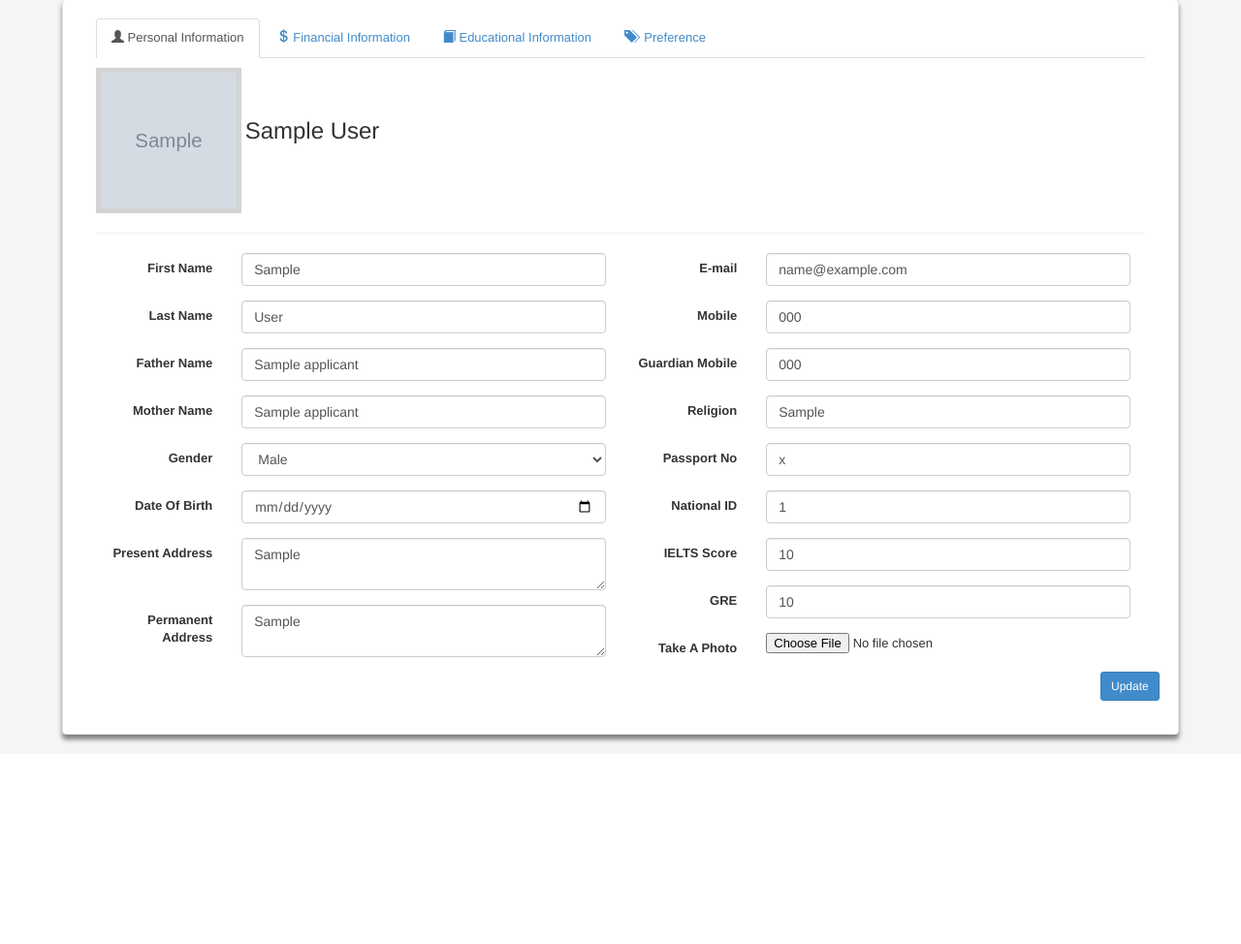
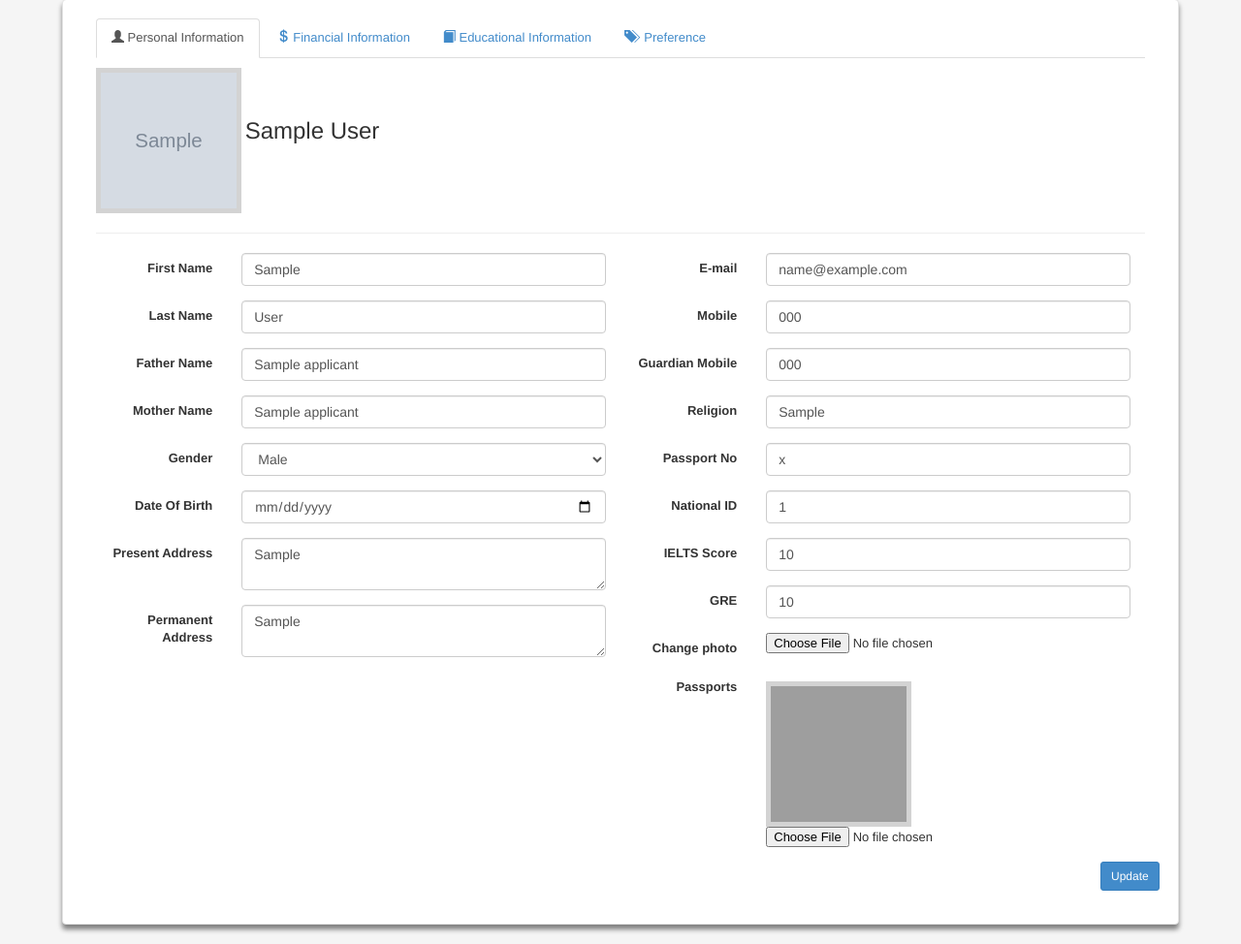
Before and after one commit to zakir224/eges, a CodeIgniter app: page /eges/index.php/welcome/personal_info/1 in a window 1280 px wide. Shown: the part 98-1072 px from the top of the page at 97% size. Before the commit the page ends 866 px from the top, so only its background shows below. Run offline with CodeIgniter, Linux system fonts and the light colour scheme; tables that the repository leaves empty or names only in its code hold one stand-in row (values such as "Sample post"); grey boxes marked "Sample" are stand-in pictures; data that the repository does not hold is empty; grey boxes are pictures that could not be loaded.

Commit message:
passport field added

```diff
--- a/application/controllers/welcome.php
+++ b/application/controllers/welcome.php
@@ -128,11 +128,25 @@ class Welcome extends CI_Controller
                 $imageName = 'image' . "_" . $name;
                 $this->updateFile($_POST['applicant_id'], $data['applicant']['image'], $imageName, $ext);
                 $_POST['image'] = $imageName . '.' . $ext;
-                $this->user_model->update_applicant_info();
-                redirect("welcome/personal_info/" . $_POST['applicant_id']);
+                //$this->user_model->update_applicant_info();
+                //redirect("welcome/personal_info/" . $_POST['applicant_id']);
                 //$_POST['image'] = $imageName;
             }
-        } else {
+        } if ($_FILES['passport']['name']) {
+        $path = $_FILES['passport']['name'];
+        $ext = pathinfo($path, PATHINFO_EXTENSION);
+        $name = "passport_" . $_POST['applicant_id'];
+
+        if ($this->user_model->tempUploadFile('passport', $name)) {
+            $data['applicant'] = $this->user_model->applicant_info($_POST['applicant_id']);
+            $imageName = 'image' . "_" . $name;
+            $this->updateFile($_POST['applicant_id'], $data['applicant']['passport'], $imageName, $ext);
+            $_POST['passport'] = $imageName . '.' . $ext;
+            $this->user_model->update_applicant_info();
+            redirect("welcome/personal_info/" . $_POST['applicant_id']);
+            //$_POST['image'] = $imageName;
+        }
+    } else {
             $this->user_model->update_applicant_info();
             redirect("welcome/personal_info/" . $_POST['applicant_id']);
         }
--- a/application/models/user_model.php
+++ b/application/models/user_model.php
@@ -34,7 +34,7 @@ class User_model extends CI_Model{
         $image = $_POST['image'];
 
         $sql = "INSERT INTO applicant (id, applicant_id, first_name, last_name,
-         password, father_name, mother_name, d_o_b, present_add, parmanent_add,
+         passport, father_name, mother_name, d_o_b, present_add, parmanent_add,
          email, mobile, guardian_mobile, religion, passport_no, gender, national_id,
          ielts_toefl_score, gre_gmat_score, image) VALUES
          (NULL, '$id', '$fn', '$ln', '', '', '', '$dob', '', '', '$email', '$mobile', '', '', '', '$gender', '', '', '', '$image');";
--- a/application/views/personal_info.php
+++ b/application/views/personal_info.php
@@ -148,10 +148,23 @@
                             </div>
                         </div>
                         <div class="form-group">
-                            <label for="inputEmail" class="col-lg-3 control-label">Take A Photo</label>
+                            <label for="inputEmail" class="col-lg-3 control-label">Change photo</label>
 
                             <div class="col-lg-9">
                                 <input type="file" name="image">
+                            </div>
+                            <br>
+                        </div>
+
+                        <div class="form-group">
+                            <label for="inputEmail" class="col-lg-3 control-label">Passports</label>
+
+                            <div class="col-lg-9">
+                                <?php if($applicant['passport']) {?>
+                                    <a href="<?php echo base_url('/images')."/".$applicant['applicant_id']."/".$applicant['passport'];?>"><img src="<?php echo base_url('/images')."/".$applicant['applicant_id']."/".$applicant['passport'];?>"
+                                                                                                                                                      width="150" height="150" style="margin-top: 10px; padding: 5px;background: lightgray"></a>
+                                <?php }?>
+                                <input type="file" name="passport">
                             </div>
                             <br>
                         </div>
```
Also changed, not shown: 1 other file.
